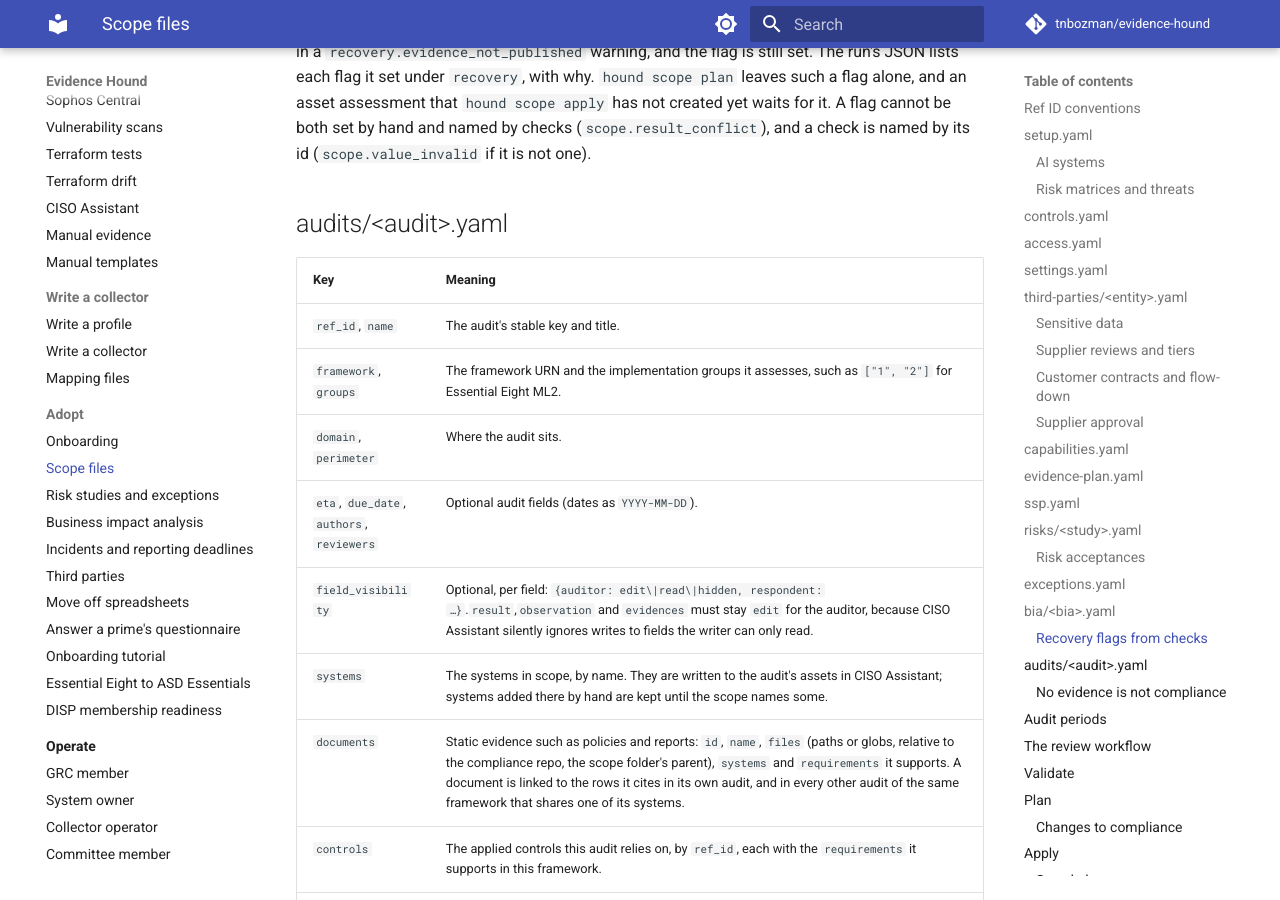
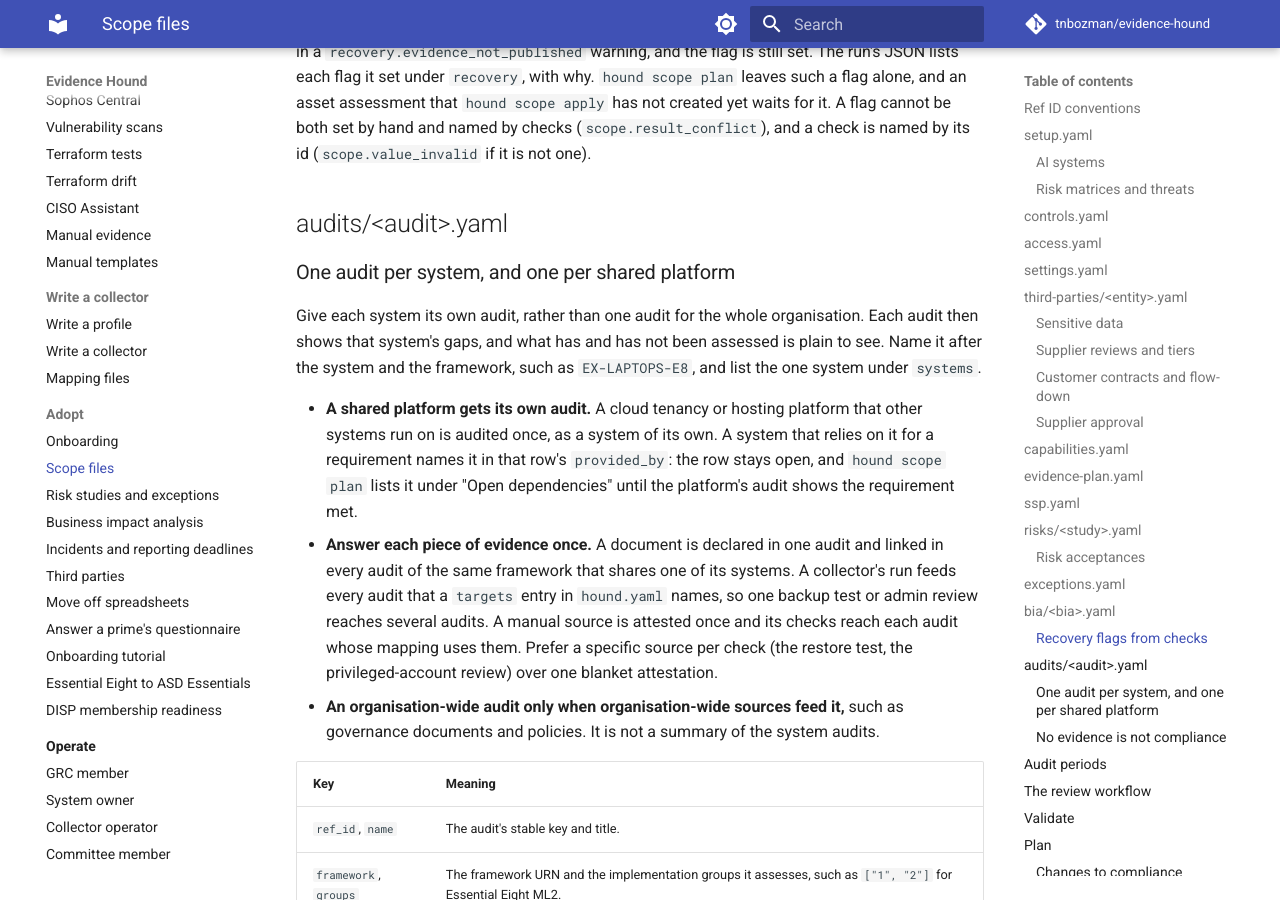
Before and after one commit to tnbozman/evidence-hound, an MkDocs documentation site: the page built from docs/scope.md, in a window 1280 px wide and 900 px high, scrolled down 18661 px. Built offline with MkDocs 1.6.1 and Material for MkDocs 9.7.7, drawn with Linux system fonts in a browser that asks for light colours; comment, search, counter and statistics services are not loaded.

Commit message:
docs(s15-11): one audit per system and one per shared platform, evidence answered once across audits, an organisation audit only when organisation-wide sources feed it; the audit skill steers the agent the same way
Co-Authored-By: Claude Opus 5.5 <noreply@anthropic.com>
Claude-Session: https://claude.ai/code/session_01QC7Mi88DCzDgw6LYwYAYhv

```diff
--- a/docs/onboarding.md
+++ b/docs/onboarding.md
@@ -296,7 +296,7 @@ The agent drafts each kind through a command that asks nothing; `hound` checks i
 - **A reseller or managed service provider** is a third party of its own. Draft the vendor first, then the reseller or provider with
   `--kind` and `--for <vendor ref_id>`; its description names the vendor it stands for. `--document` names a document kept in the repo
   that the draft rests on, and the file records it with its SHA-256. A system bought through one names it as `supplied_through`.
-- **An audit** is checked against the scope as it is drafted: its framework, domain, perimeter and systems must be in `scope/setup.yaml`.
+- **An audit** is drafted per system, with a shared platform audited on its own ([one audit per system](scope.md#one-audit-per-system-and-one-per-shared-platform)). It is checked against the scope as it is drafted: its framework, domain, perimeter and systems must be in `scope/setup.yaml`.
   It stays out of the scope, and out of every plan, until `hound approve` moves it into `scope/audits/`.
 - **An audit workbook** (`.xlsx` or `.csv`) is read where it is; it is never copied into the repo. `hound` finds the columns by their
   headings (requirement, result, observation, evidence, approved by, approved on) or by `--column`. A row the workbook says someone
--- a/docs/scope.md
+++ b/docs/scope.md
@@ -541,6 +541,22 @@ not one).
 
 ## audits/&lt;audit&gt;.yaml
 
+### One audit per system, and one per shared platform
+
+Give each system its own audit, rather than one audit for the whole organisation. Each audit then shows that system's gaps, and
+what has and has not been assessed is plain to see. Name it after the system and the framework, such as `EX-LAPTOPS-E8`, and list
+the one system under `systems`.
+
+- **A shared platform gets its own audit.** A cloud tenancy or hosting platform that other systems run on is audited once, as a
+  system of its own. A system that relies on it for a requirement names it in that row's `provided_by`: the row stays open, and
+  `hound scope plan` lists it under "Open dependencies" until the platform's audit shows the requirement met.
+- **Answer each piece of evidence once.** A document is declared in one audit and linked in every audit of the same framework that
+  shares one of its systems. A collector's run feeds every audit that a `targets` entry in `hound.yaml` names, so one backup test or
+  admin review reaches several audits. A manual source is attested once and its checks reach each audit whose mapping uses them.
+  Prefer a specific source per check (the restore test, the privileged-account review) over one blanket attestation.
+- **An organisation-wide audit only when organisation-wide sources feed it,** such as governance documents and policies. It is not a
+  summary of the system audits.
+
 | Key | Meaning |
 | --- | --- |
 | `ref_id`, `name` | The audit's stable key and title. |
```
Also changed, not shown: agent/skills/onboard-an-audit.md (+9 -4 lines).
